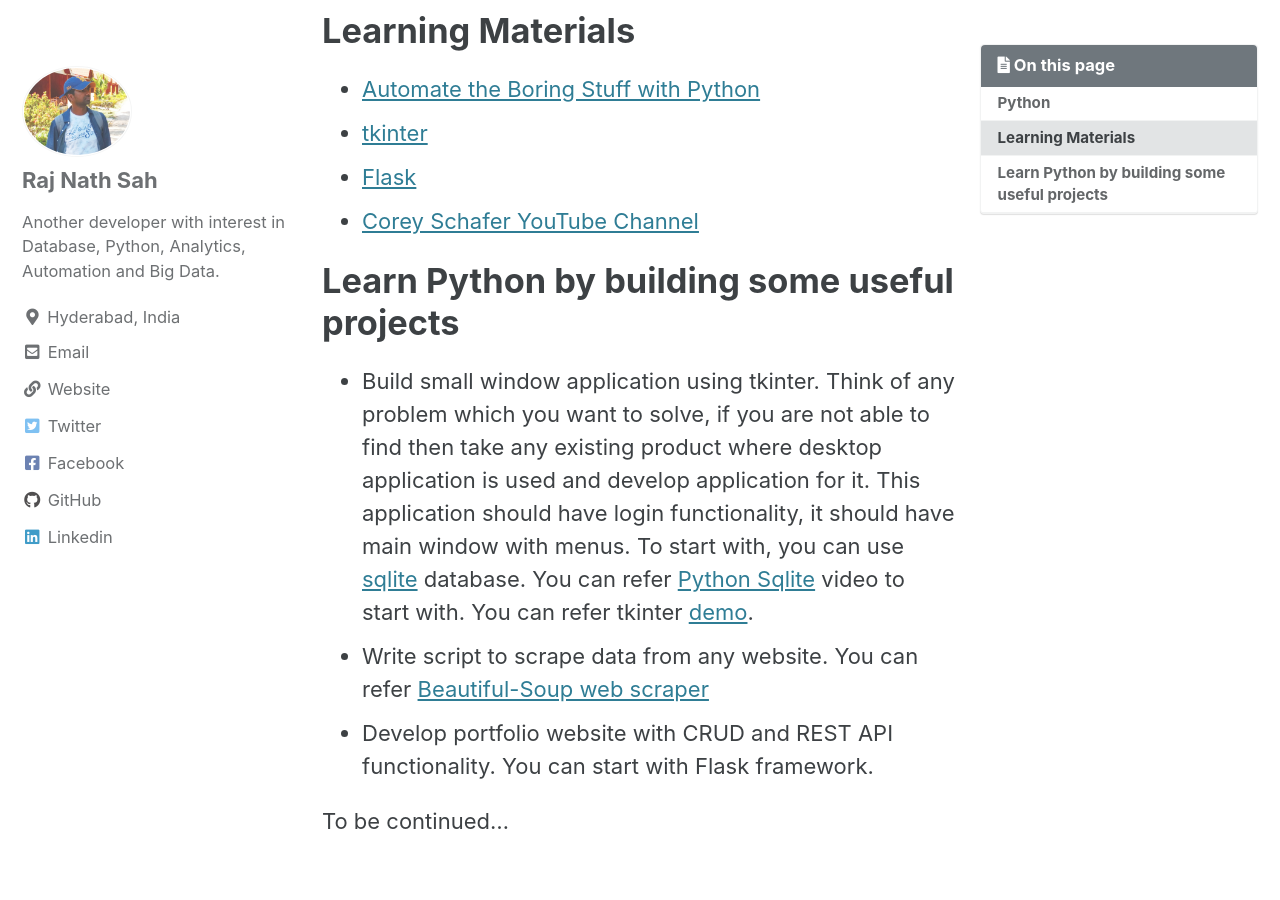
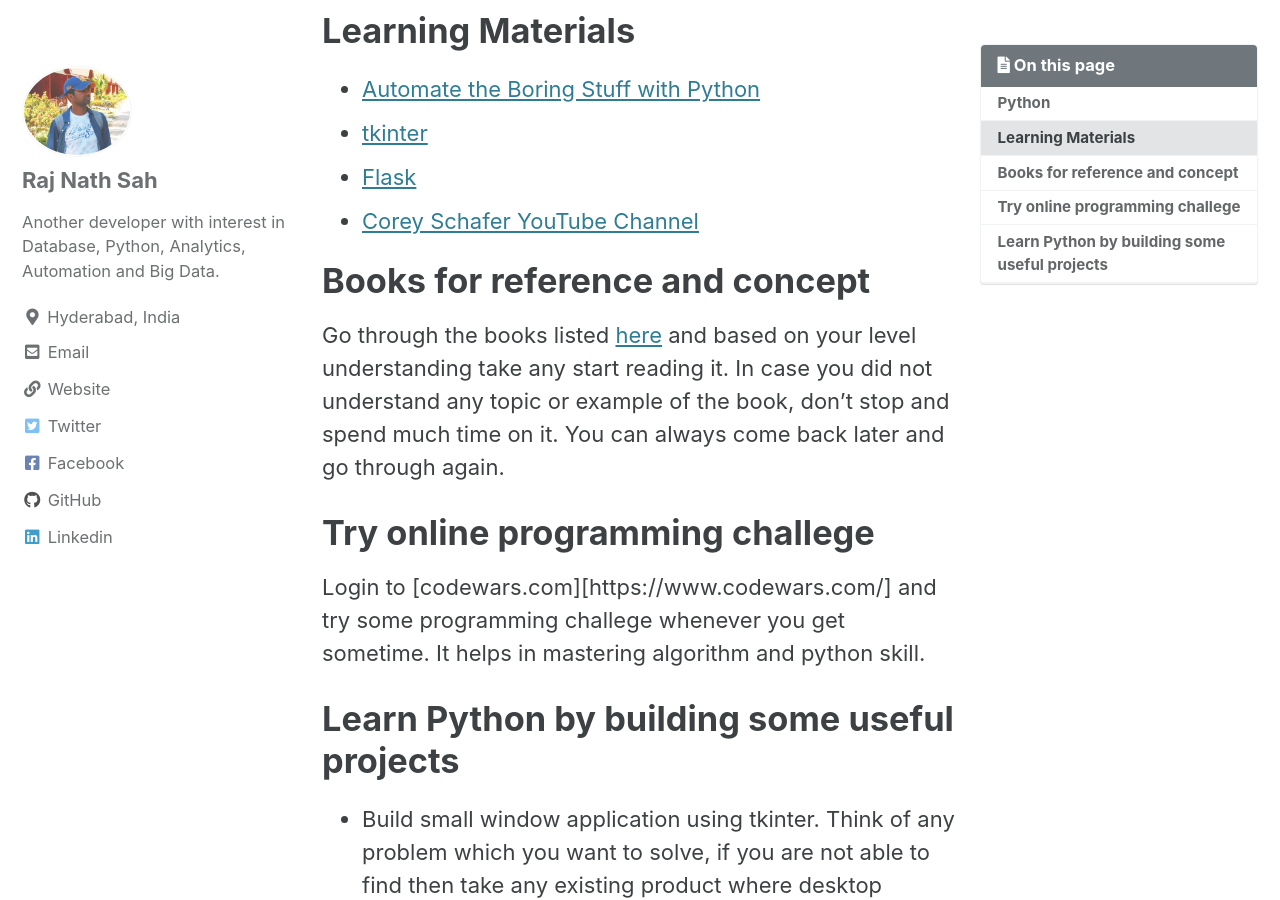
Before and after one commit to rajnathsah/rajnathsah.github.io, a Jekyll site: the page built from _posts/2020-08-03-python.md, in a window 1280 px wide and 900 px high, scrolled down 666 px. Built offline with Jekyll 4.4.1, drawn with Linux system fonts in a browser that asks for light colours; cached includes are drawn as plain includes; comment, search, counter and statistics services are not loaded; some of the changed text lies outside the part shown.

Commit message:
Update 2020-08-03-python.md

```diff
--- a/_posts/2020-08-03-python.md
+++ b/_posts/2020-08-03-python.md
@@ -23,6 +23,12 @@
 *  [Flask](https://blog.miguelgrinberg.com/post/the-flask-mega-tutorial-part-i-hello-world)
 *  [Corey Schafer YouTube Channel](https://www.youtube.com/user/schafer5)
 
+# Books for reference and concept
+Go through the books listed [here](https://realpython.com/best-python-books/#python-cookbook) and based on your level understanding take any start reading it. In case you did not understand any topic or example of the book, don't stop and spend much time on it. You can always come back later and go through again.
+
+# Try online programming challege
+Login to [codewars.com][https://www.codewars.com/] and try some programming challege whenever you get sometime. It helps in mastering algorithm and python skill.
+
 # Learn Python by building some useful projects
 
 *  Build small window application using tkinter. Think of any problem which you want to solve, if you are not able to find then take any existing product where desktop application is used and develop application for it. This application should have login functionality, it should have main window with menus. To start with, you can use [sqlite](https://www.sqlite.org/index.html) database. You can refer [Python Sqlite](https://www.youtube.com/watch?v=pd-0G0MigUA) video to start with.
```
